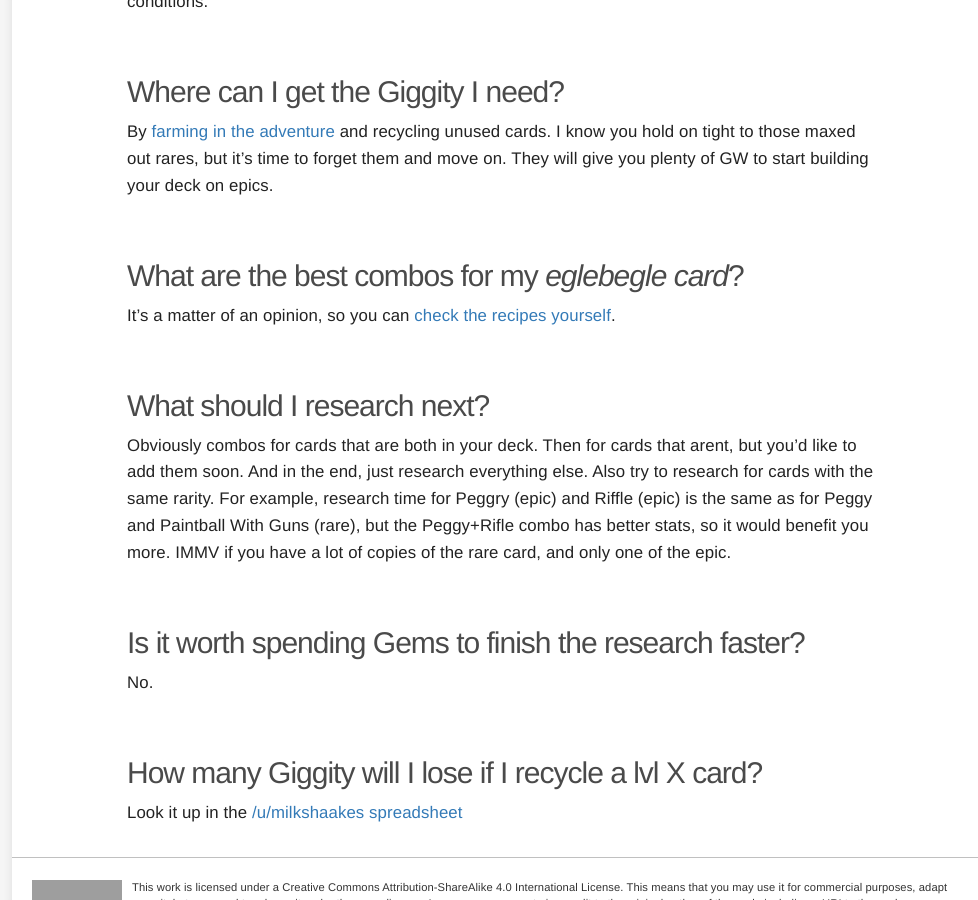
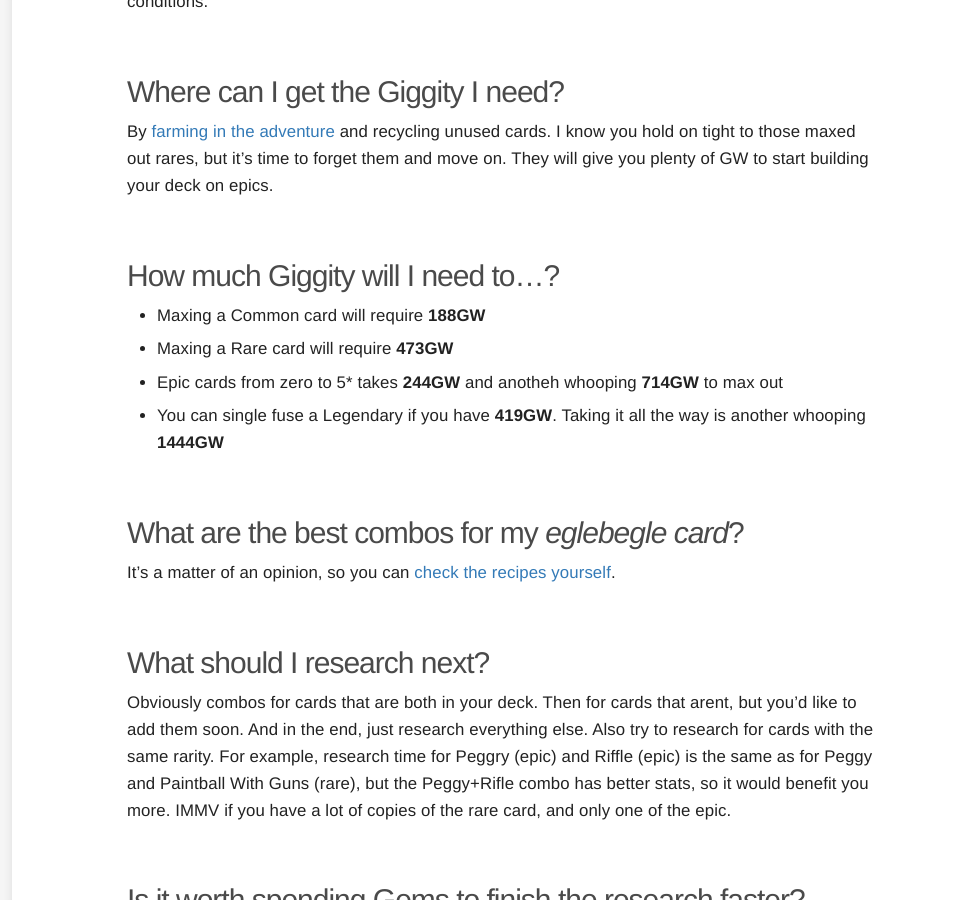
Before and after one commit to cartoon-battle/cartoon-battle.github.io, a Jekyll site: the page built from deck.md, in a window 1280 px wide and 900 px high, scrolled down 2982 px. Shown: the whole window, without its empty margins (288-1266 px from the left). Built offline with Jekyll 4.4.1, drawn with Linux system fonts in a browser that asks for light colours; comment, search, counter and statistics services are not loaded; grey boxes are pictures that could not be loaded.

Commit message:
upgrade GW costs

```diff
--- a/deck.md
+++ b/deck.md
@@ -84,6 +84,13 @@ Try to test it yourself. Put it in and go to Arena Practice. This way you can’
 
 By [farming in the adventure](/adventure) and recycling unused cards. I know you hold on tight to those maxed out rares, but it’s time to forget them and move on. They will give you plenty of GW to start building your deck on epics.
 
+## How much Giggity will I need to…?
+
+ * Maxing a Common card will require **188GW**
+ * Maxing a Rare card will require **473GW**
+ * Epic cards from zero to 5* takes **244GW** and anotheh whooping **714GW** to max out
+ * You can single fuse a Legendary if you have **419GW**. Taking it all the way is another whooping **1444GW**
+
 ## What are the best combos for my *eglebegle card*?
 
 It’s a matter of an opinion, so you can [check the recipes yourself](/recipes).
```
